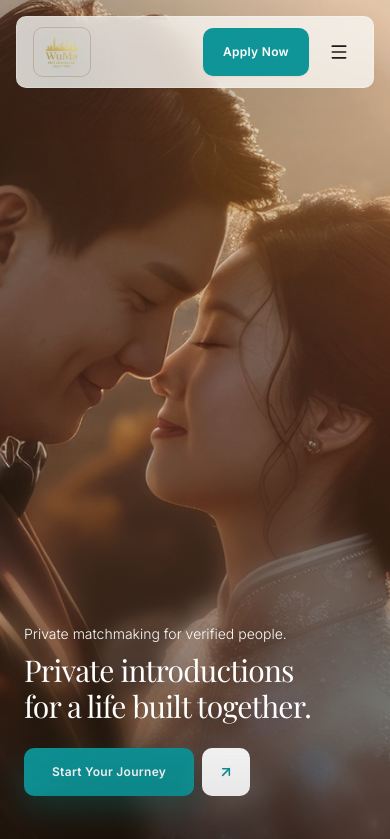
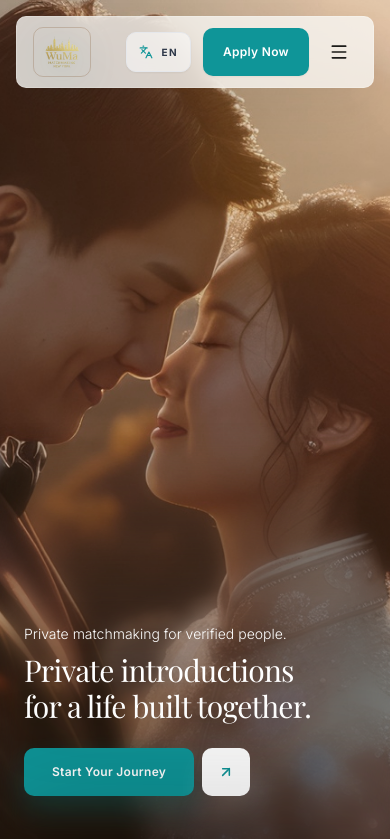
Before and after one commit to RaiNoumanMansab/wumamatchfigma, a React (Vite) app: page / in a window 390 px wide. Shown: the top 839 px of the page. Built offline with nearby package versions, Linux system fonts and the light colour scheme; a web font is replaced by a local one.

Commit message:
fix(Navbar): update language switch button visibility and comment out unused button

```diff
--- a/src/components/layout/Navbar.tsx
+++ b/src/components/layout/Navbar.tsx
@@ -72,7 +72,7 @@ px-2 py-1 transition-colors duration-300 hover:border-[#0F9598]/45"
           <button
             type="button"
             onClick={() => setLocale(nextLanguage.locale)}
-            className="hidden sm:inline-flex h-10 items-center gap-2 rounded-[10px] border border-[#0F9598]/16 bg-white/55 px-3 text-[10px] font-bold uppercase tracking-[0.14em] text-[#1C1B19]/72 shadow-sm transition-all duration-300 hover:border-[#0F9598]/35 hover:bg-white hover:text-[#0F9598]"
+            className="inline-flex h-10 items-center gap-2 rounded-[10px] border border-[#0F9598]/16 bg-white/55 px-3 text-[10px] font-bold uppercase tracking-[0.14em] text-[#1C1B19]/72 shadow-sm transition-all duration-300 hover:border-[#0F9598]/35 hover:bg-white hover:text-[#0F9598]"
             aria-label={`Switch language to ${nextLanguage.label}`}
             title={currentLanguage.label}
           >
@@ -135,7 +135,7 @@ px-2 py-1 transition-colors duration-300 hover:border-[#0F9598]/45"
               {link.name}
             </a>
           ))}
-          <button
+          {/* <button
             type="button"
             onClick={() => setLocale(nextLanguage.locale)}
             className="inline-flex h-10 items-center gap-2 rounded-[10px] border border-[#0F9598]/16 bg-white/65 px-3 text-[10px] font-bold uppercase tracking-[0.14em] text-[#1C1B19]/72 shadow-sm transition-all duration-300 hover:border-[#0F9598]/35 hover:bg-white hover:text-[#0F9598] sm:hidden"
@@ -143,7 +143,7 @@ px-2 py-1 transition-colors duration-300 hover:border-[#0F9598]/45"
           >
             <Languages className="h-3.5 w-3.5 text-[#0F9598]" />
             {currentLanguage.shortLabel}
-          </button>
+          </button> */}
         </motion.div>
       )}
     </motion.div>
```
